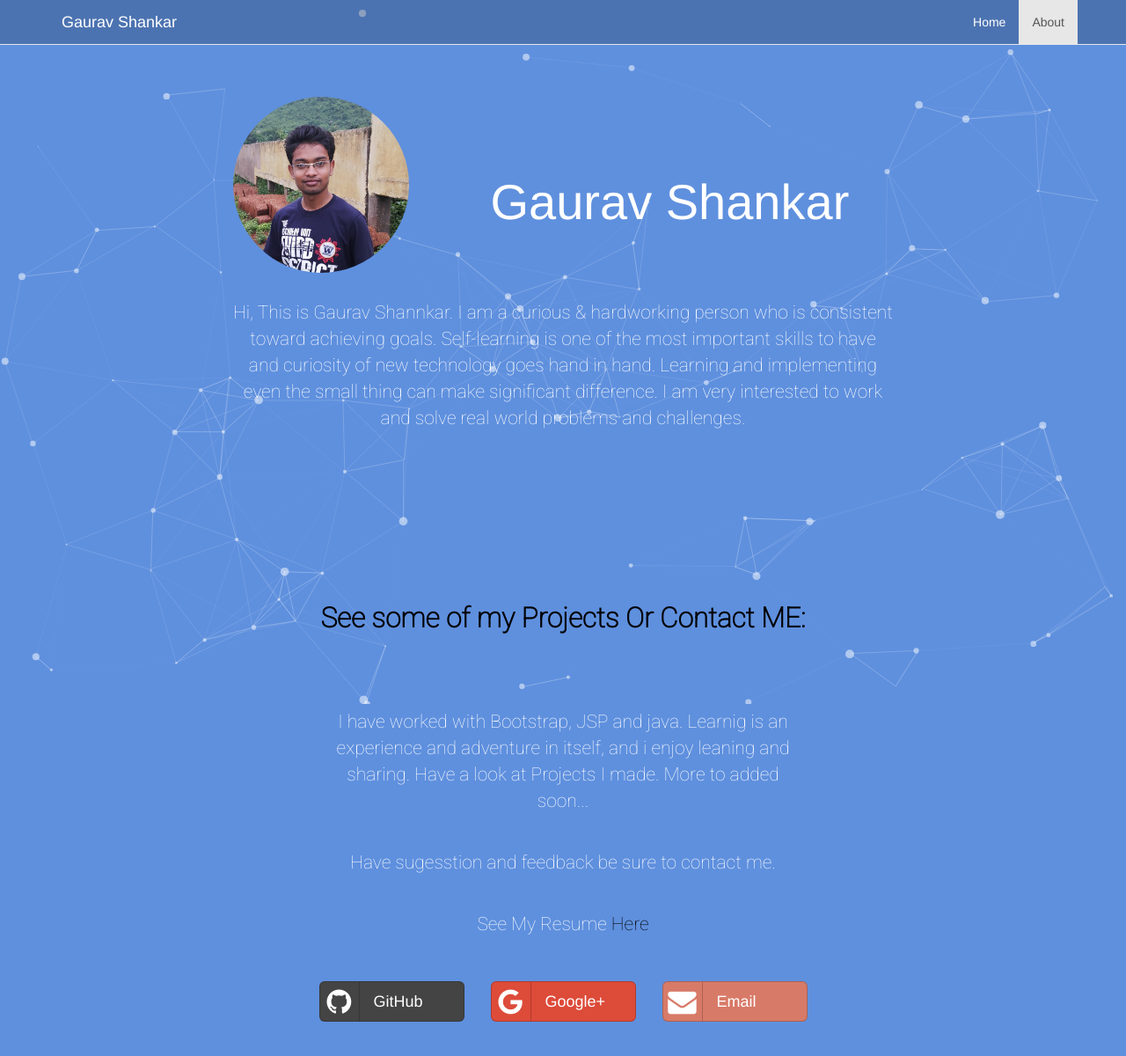
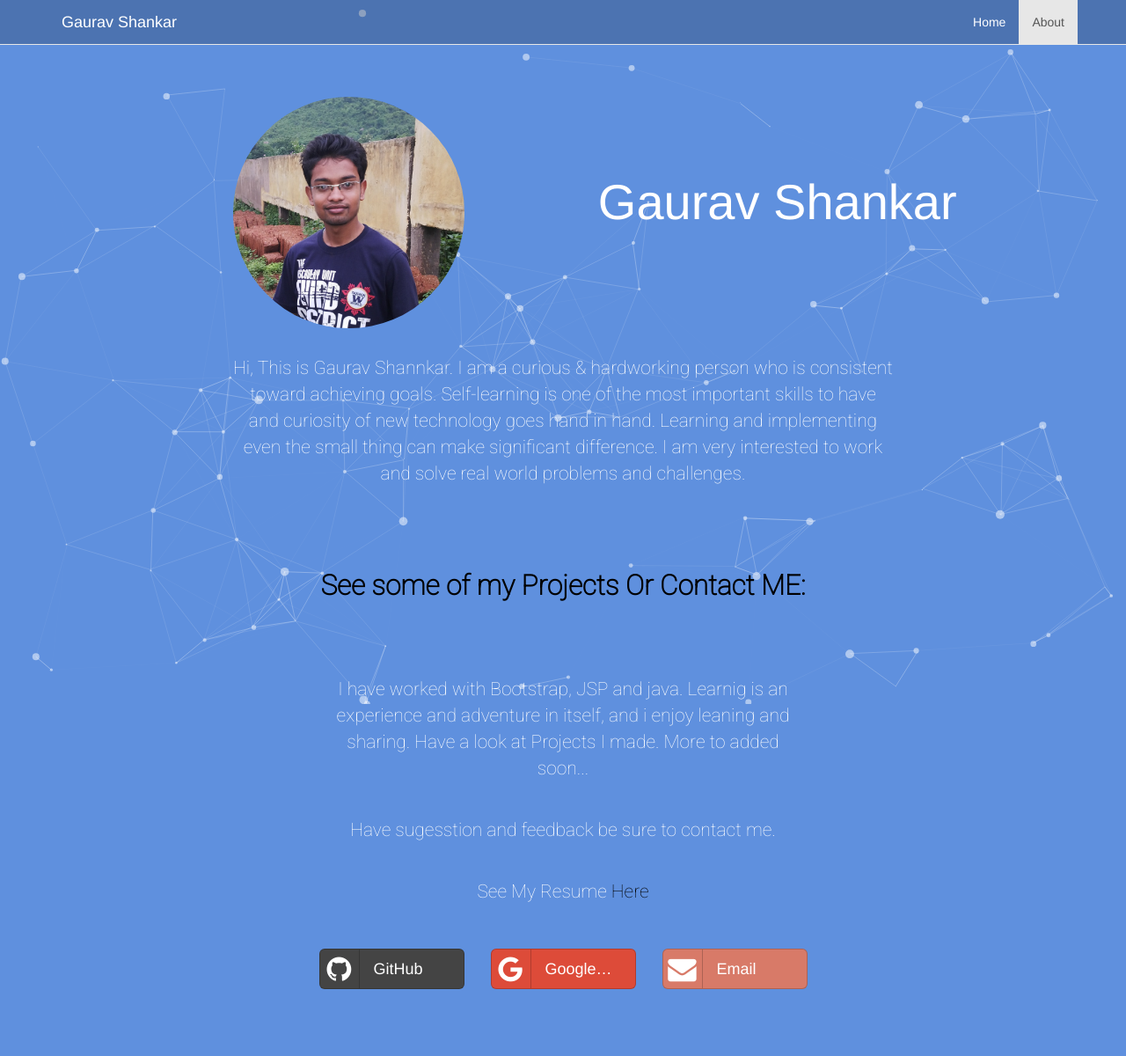
Before and after one commit to gauravsh02/gauravsh02.github.io, a plain HTML site: page index.html in a window 1280 px wide. Shown: the whole page at 88% size. After the commit the page ends 1164 px from the top, so only its background shows below. Drawn offline with Linux system fonts and the light colour scheme.

Commit message:
Bugs Fix

```diff
--- a/css/custom.css
+++ b/css/custom.css
@@ -13,7 +13,7 @@ body{
 }
 
 #section1 {
-  padding-top:110px;height:500px;color: #fff;
+  padding-top:110px;height:450px;color: #fff;
 }
 #section2 {
   padding-top:100px;height:500px;color: #fff;
@@ -22,6 +22,15 @@ body{
 .navbar {
 background:rgba(0,0,0,0.2);   /* for latest browsers */
 }
+
+@media (max-width: @screen-xs) {
+    .texta{font-size: 4em;}
+}
+
+@media (max-width: @screen-sm) {
+    .texta{font-size: 2em;}
+}
+
 
 canvas {
     display: block;
--- a/index.html
+++ b/index.html
@@ -37,9 +37,9 @@
   <div id="particles-js"></div>
   <div id="section1" class="overlap">
     <div class="container">
-      <div class="row ">
-        <div class="col-xs-3 col-xs-offset-2"><img class=" imsize img-circle" src="img/pic.jpg" alt="Profile"></div>
-        <div class="col-xs-6"><span class="texta"><br>Gaurav Shankar</span></div>
+      <div class="row text-center">
+        <div class="col-lg-offset-2 col-sm-offset-1 col-sm-2 col-lg-3"><img class=" img-circle img-responsive" src="img/pic.jpg" alt="Profile"></div>
+        <div class="col-lg-5 col-sm-4 col-sm-offset-1"><span class="texta"><br>Gaurav Shankar</span></div>
       </div>
       <div class="row">
         <div class="col-xs-8 col-xs-offset-2">
@@ -70,7 +70,7 @@
       </div><br><br>
       <div class="row">
         <div class="col-xs-2 col-xs-offset-3 "><a class="btn btn-block btn-lg btn-social btn-github" href="https://github.com/gauravsh02"><span class="fa fa-github"></span>GitHub</a></div>
-        <div class="col-xs-2 "> <a class="btn btn-block btn-lg btn-social btn-google" href="https://plus.google.com/104105847855469959857"><span class="fa fa-google"></span> Google+</a></div>
+        <div class="col-xs-2 "> <a class="btn btn-block btn-lg btn-social btn-google" href="https://plus.google.com/104105847855469959857"><span class="fa fa-google"></span> GooglePlus</a></div>
         <div class="col-xs-2 "><a class="btn btn-block btn-lg btn-social btn-adn" href="mailto:gauravashankar.bk@gmail.com"><span class="fa fa-envelope"></span>Email</a></div>
       </div>
 
```
